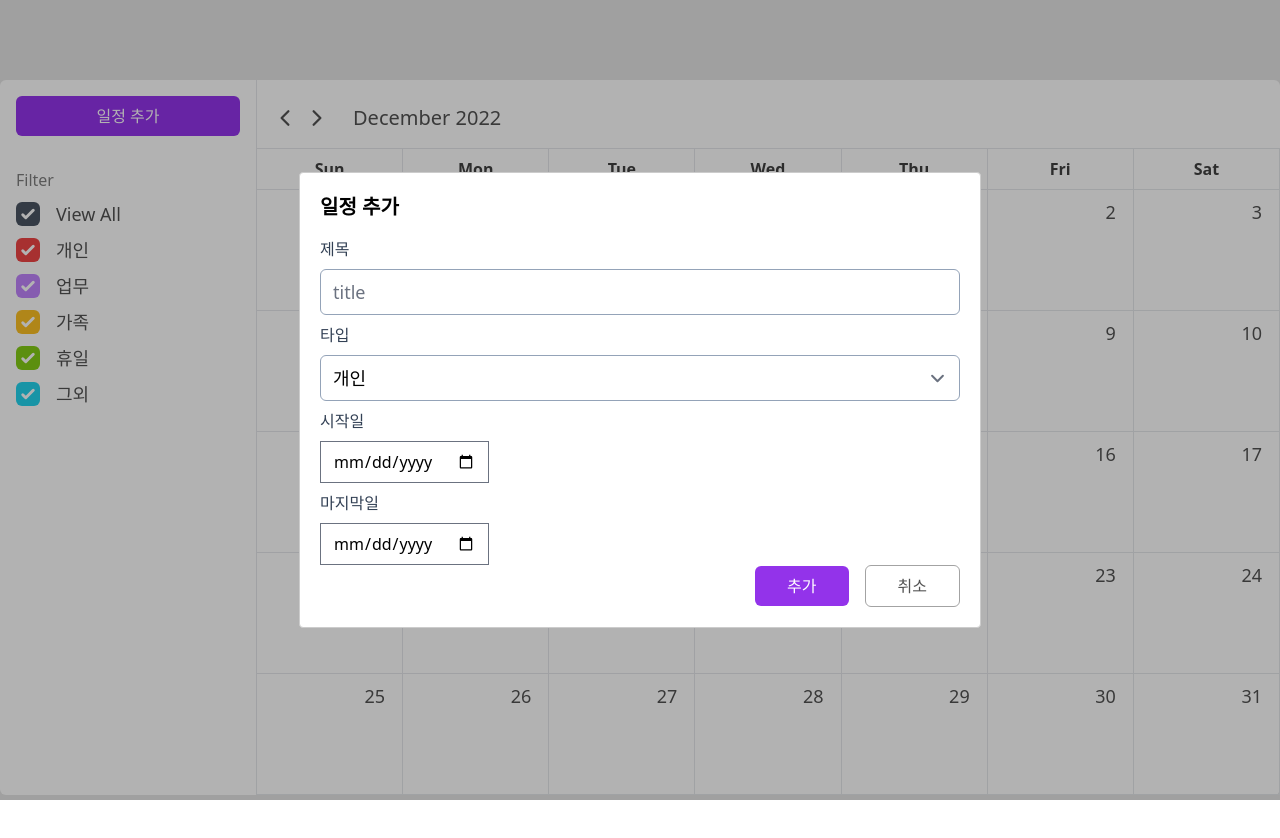
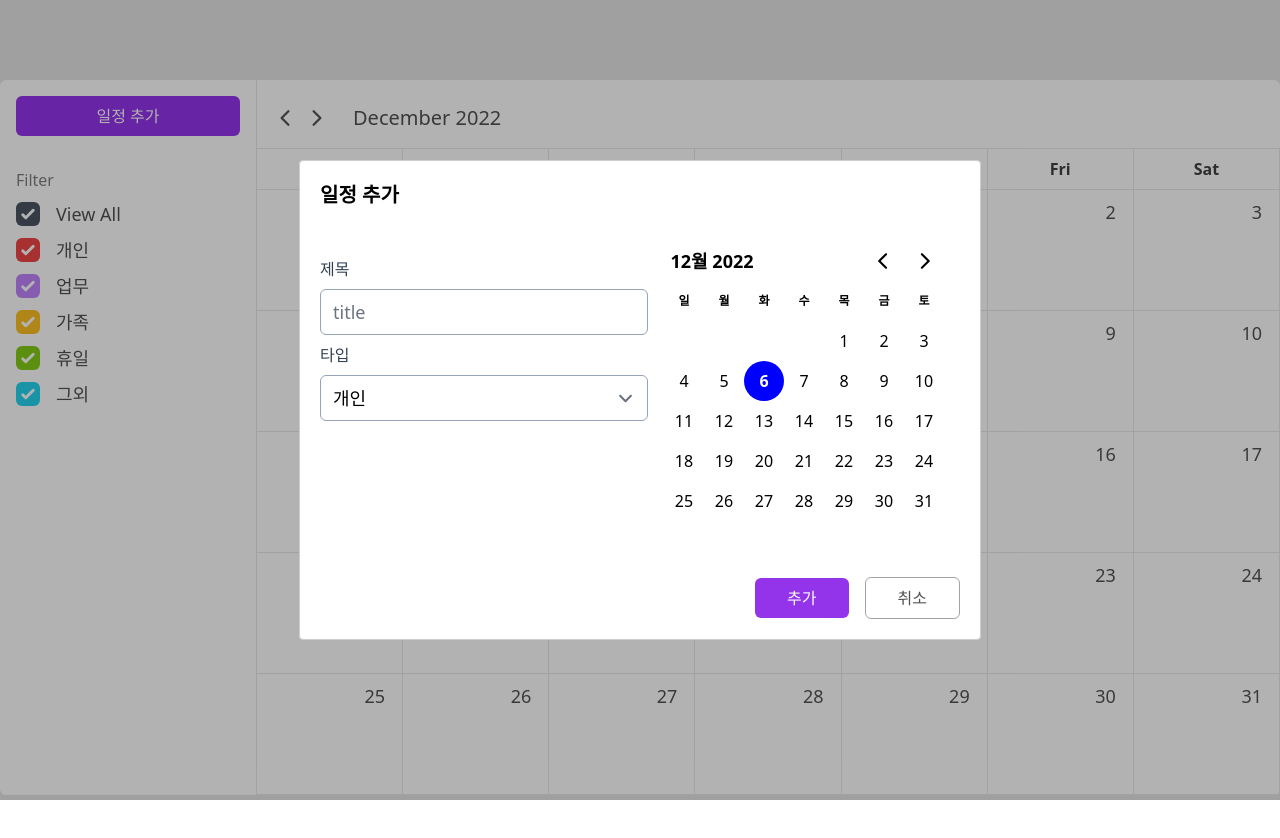
Before and after one commit to woo3145/react-calender, a React (Create React App) app: page / in a window 1280 px wide. Both pictures are taken after a click on the element "일정 추가". Shown: the top 838 px of the page. Built offline with nearby package versions, Linux system fonts and the light colour scheme.

Commit message:
날짜선택 input:type(date) => react-day-picker 라이브러리로 변경

```diff
--- a/package.json
+++ b/package.json
@@ -13,7 +13,9 @@
     "@types/react-dom": "^18.0.9",
     "@types/react-modal": "^3.13.1",
     "@types/uuid": "^9.0.0",
+    "date-fns": "^2.29.3",
     "react": "^18.2.0",
+    "react-day-picker": "^8.4.1",
     "react-dom": "^18.2.0",
     "react-hook-form": "^7.40.0",
     "react-icons": "^4.7.1",
--- a/src/Components/Modals/AddScheduleModal.tsx
+++ b/src/Components/Modals/AddScheduleModal.tsx
@@ -1,17 +1,18 @@
-import { ChangeEvent, useContext, useEffect } from 'react';
+import { useContext, useState } from 'react';
 import { useForm } from 'react-hook-form';
 import ReactModal from 'react-modal';
-import { DateContextState } from '../../Context/dateContext';
 import { v4 } from 'uuid';
 import { getDateTerm } from '../../utils/dateUtils';
 import { ScheduleContextDispatch } from '../../Context/scheduleContext';
 import { LabelContextState } from '../../Context/labelContext';
+import { DateRange, DayPicker } from 'react-day-picker';
+import 'react-day-picker/dist/style.css';
+import ko from 'date-fns/locale/ko';
 
 interface Props {
   isOpen: boolean;
   closeModal: () => void;
 }
-
 const customStyles = {
   content: {
     top: '50%',
@@ -30,39 +31,27 @@ const customStyles = {
 type FormData = {
   title: string;
   calenderType: string;
-  startDate: string;
-  endDate: string;
 };
 
 const AddScheduleModal = ({ isOpen, closeModal }: Props) => {
   const { addSchedule } = useContext(ScheduleContextDispatch);
-  const { currentDate } = useContext(DateContextState);
   const { labels } = useContext(LabelContextState);
   const {
     register,
     handleSubmit,
-    setValue,
-    watch,
     formState: { errors },
   } = useForm<FormData>();
 
-  useEffect(() => {
-    const curDate = `${currentDate.getFullYear()}-${
-      currentDate.getMonth() + 1
-    }-${currentDate.getDate()}`;
-    setValue('startDate', curDate);
-    setValue('endDate', curDate);
-
-    // eslint-disable-next-line
-  }, []);
+  const defaultSelected: DateRange = {
+    from: new Date(),
+    to: new Date(),
+  };
+  const [range, setRange] = useState<DateRange | undefined>(defaultSelected);
 
   const onSubmit = handleSubmit((data) => {
-    const startDate = new Date(data.startDate);
-    const endDate = new Date(data.endDate);
-
-    if (endDate.getTime() < startDate.getTime()) {
-      return;
-    }
+    if (!range?.from) return;
+    const startDate = range.from;
+    const endDate = range.to ? range.to : range.from;
     addSchedule({
       id: v4(),
       label: data.calenderType,
@@ -75,28 +64,6 @@ const AddScheduleModal = ({ isOpen, closeModal }: Props) => {
     closeModal();
   });
 
-  const onChangeStartDate = (e: ChangeEvent<HTMLInputElement>) => {
-    const { endDate: _endDate } = watch();
-    const startDate = new Date(e.target.value);
-    const endDate = new Date(_endDate);
-    // 만약 시작일을 마지막일 이후 날짜를 선택하면 둘다 변경
-    if (endDate.getTime() < startDate.getTime()) {
-      setValue('endDate', e.target.value);
-    }
-    setValue('startDate', e.target.value);
-  };
-
-  const onChangeEndDate = (e: ChangeEvent<HTMLInputElement>) => {
-    const { startDate: _startDate } = watch();
-    const startDate = new Date(_startDate);
-    const endDate = new Date(e.target.value);
-    // 만약 마지막일을 시작일보다 이전 날짜를 선택하면 둘다 변경
-    if (endDate.getTime() < startDate.getTime()) {
-      setValue('startDate', e.target.value);
-    }
-    setValue('endDate', e.target.value);
-  };
-
   return (
     <ReactModal
       isOpen={isOpen}
@@ -106,6 +73,8 @@ const AddScheduleModal = ({ isOpen, closeModal }: Props) => {
       <div className="w-screen max-w-screen-sm">
         <h2 className="text-xl font-semibold">일정 추가</h2>
         <form className="mt-4" onSubmit={onSubmit}>
+          <div className="flex ">
+            <div className="w-full pt-8">
               <label className="block text-md font-medium text-slate-700">
                 제목
               </label>
@@ -115,7 +84,9 @@ const AddScheduleModal = ({ isOpen, closeModal }: Props) => {
                 className="mt-2 px-3 py-2 text-lg w-full rounded-md border border-slate-400"
               />
               {errors.title?.type === 'required' && (
-            <p className="mt-1 text-sm text-red-500">제목을 입력해주세요.</p>
+                <p className="mt-1 text-sm text-red-500">
+                  제목을 입력해주세요.
+                </p>
               )}
 
               <label className="mt-2 block text-md font-medium text-slate-700">
@@ -133,28 +104,19 @@ const AddScheduleModal = ({ isOpen, closeModal }: Props) => {
                   );
                 })}
               </select>
+            </div>
+            <div>
+              <DayPicker
+                mode="range"
+                defaultMonth={range?.from}
+                selected={range}
+                onSelect={setRange}
+                locale={ko}
+              />
+            </div>
+          </div>
 
-          <label className="mt-2 block text-md font-medium text-slate-700">
-            시작일
-          </label>
-          <input
-            {...register('startDate')}
-            onChange={onChangeStartDate}
-            type="date"
-            className="mt-2"
-          />
-
-          <label className="mt-2 block text-md font-medium text-slate-700">
-            마지막일
-          </label>
-          <input
-            {...register('endDate')}
-            onChange={onChangeEndDate}
-            type="date"
-            className="mt-2"
-          />
-
-          <div className="text-right">
+          <div className="text-right pt-10">
             <button
               className="px-8 py-2 bg-purple-600 text-white rounded-md
           cursor-pointer hover:bg-purple-700 duration-200 mr-4"
--- a/src/Components/Modals/UpdateScheduleModal.tsx
+++ b/src/Components/Modals/UpdateScheduleModal.tsx
@@ -1,4 +1,4 @@
-import { ChangeEvent, useContext, useEffect } from 'react';
+import { useContext, useEffect, useState } from 'react';
 import { useForm } from 'react-hook-form';
 import ReactModal from 'react-modal';
 import { getDateTerm } from '../../utils/dateUtils';
@@ -7,6 +7,9 @@ import {
   ScheduleContextDispatch,
 } from '../../Context/scheduleContext';
 import { LabelContextState } from '../../Context/labelContext';
+import { DateRange, DayPicker } from 'react-day-picker';
+import 'react-day-picker/dist/style.css';
+import ko from 'date-fns/locale/ko';
 
 interface Props {
   isOpen: boolean;
@@ -32,19 +35,21 @@ const customStyles = {
 type FormData = {
   title: string;
   calenderType: string;
-  startDate: string;
-  endDate: string;
 };
 
 const UpdateScheduleModal = ({ isOpen, closeModal, schedule }: Props) => {
   const { updateSchedule, removeSchedule } = useContext(
     ScheduleContextDispatch
   );
+  const { labels } = useContext(LabelContextState);
+  const defaultSelected: DateRange = {
+    from: new Date(),
+    to: new Date(),
+  };
+  const [range, setRange] = useState<DateRange | undefined>(defaultSelected);
   const {
     register,
     handleSubmit,
-    setValue,
-    watch,
     formState: { errors },
   } = useForm<FormData>({
     defaultValues: {
@@ -52,33 +57,20 @@ const UpdateScheduleModal = ({ isOpen, closeModal, schedule }: Props) => {
       calenderType: schedule.label,
     },
   });
-  const { labels } = useContext(LabelContextState);
 
   useEffect(() => {
-    const startDate = `${schedule.startDate.getFullYear()}-${
-      schedule.startDate.getMonth() + 1
-    }-${
-      schedule.startDate.getDate() < 10 ? '0' : ''
-    }${schedule.startDate.getDate()}`;
-    const endDate = `${schedule.endDate.getFullYear()}-${
-      schedule.endDate.getMonth() + 1
-    }-${
-      schedule.endDate.getDate() < 10 ? '0' : ''
-    }${schedule.endDate.getDate()}`;
-
-    setValue('startDate', startDate);
-    setValue('endDate', endDate);
-
+    setRange({
+      from: schedule.startDate,
+      to: schedule.endDate,
+    });
     // eslint-disable-next-line
   }, []);
 
   const onSubmit = handleSubmit((data) => {
-    const startDate = new Date(data.startDate);
-    const endDate = new Date(data.endDate);
+    if (!range?.from) return;
+    const startDate = range.from;
+    const endDate = range.to ? range.to : range.from;
 
-    if (endDate.getTime() < startDate.getTime()) {
-      return;
-    }
     updateSchedule({
       id: schedule.id,
       label: data.calenderType,
@@ -90,28 +82,6 @@ const UpdateScheduleModal = ({ isOpen, closeModal, schedule }: Props) => {
 
     closeModal();
   });
-
-  const onChangeStartDate = (e: ChangeEvent<HTMLInputElement>) => {
-    const { endDate: _endDate } = watch();
-    const startDate = new Date(e.target.value);
-    const endDate = new Date(_endDate);
-    // 만약 시작일을 마지막일 이후 날짜를 선택하면 둘다 변경
-    if (endDate.getTime() < startDate.getTime()) {
-      setValue('endDate', e.target.value);
-    }
-    setValue('startDate', e.target.value);
-  };
-
-  const onChangeEndDate = (e: ChangeEvent<HTMLInputElement>) => {
-    const { startDate: _startDate } = watch();
-    const startDate = new Date(_startDate);
-    const endDate = new Date(e.target.value);
-    // 만약 마지막일을 시작일보다 이전 날짜를 선택하면 둘다 변경
-    if (endDate.getTime() < startDate.getTime()) {
-      setValue('startDate', e.target.value);
-    }
-    setValue('endDate', e.target.value);
-  };
 
   const onDelete = () => {
     if (window.confirm('정말 삭제하시겠습니까?')) {
@@ -138,6 +108,8 @@ const UpdateScheduleModal = ({ isOpen, closeModal, schedule }: Props) => {
           </div>
         </div>
         <form className="mt-4" onSubmit={onSubmit}>
+          <div className="flex ">
+            <div className="w-full pt-8">
               <label className="block text-md font-medium text-slate-700">
                 제목
               </label>
@@ -147,7 +119,9 @@ const UpdateScheduleModal = ({ isOpen, closeModal, schedule }: Props) => {
                 className="mt-2 px-3 py-2 text-lg w-full rounded-md border border-slate-400"
               />
               {errors.title?.type === 'required' && (
-            <p className="mt-1 text-sm text-red-500">제목을 입력해주세요.</p>
+                <p className="mt-1 text-sm text-red-500">
+                  제목을 입력해주세요.
+                </p>
               )}
 
               <label className="mt-2 block text-md font-medium text-slate-700">
@@ -165,33 +139,24 @@ const UpdateScheduleModal = ({ isOpen, closeModal, schedule }: Props) => {
                   );
                 })}
               </select>
+            </div>
+            <div>
+              <DayPicker
+                mode="range"
+                defaultMonth={range?.from}
+                selected={range}
+                onSelect={setRange}
+                locale={ko}
+              />
+            </div>
+          </div>
 
-          <label className="mt-2 block text-md font-medium text-slate-700">
-            시작일
-          </label>
-          <input
-            {...register('startDate')}
-            onChange={onChangeStartDate}
-            type="date"
-            className="mt-2"
-          />
-
-          <label className="mt-2 block text-md font-medium text-slate-700">
-            마지막일
-          </label>
-          <input
-            {...register('endDate')}
-            onChange={onChangeEndDate}
-            type="date"
-            className="mt-2"
-          />
-
-          <div className="text-right">
+          <div className="text-right pt-10">
             <button
               className="px-8 py-2 bg-purple-600 text-white rounded-md
           cursor-pointer hover:bg-purple-700 duration-200 mr-4"
             >
-              수정
+              추가
             </button>
             <button
               onClick={closeModal}
--- a/src/Components/Table/ScheduleLabelList.tsx
+++ b/src/Components/Table/ScheduleLabelList.tsx
@@ -38,7 +38,6 @@ const ScheduleLabelList = ({ viewedSchedules, containerDate }: Props) => {
         // 캘린더의 각칸을 term과 곱하여 일정스티커의 실제 길이를 구해줌 +(border에서 손실이 생기기 때문에 보강)
         const labelWidth =
           containerWidth * (term + 1) + (schedule.term === 0 ? 0 : term * 3);
-
         return (
           <ScheduleLabel
             key={idx}
--- a/src/Components/Table/TableItem.tsx
+++ b/src/Components/Table/TableItem.tsx
@@ -18,7 +18,7 @@ const TableItem = ({
   const valid = 0 < date && date <= lastDateOfReferenceMonth;
 
   const { year, month } = referenceDate;
-  const containerDate = new Date(year, month, date, 9);
+  const containerDate = new Date(year, month, date, 0);
   const containerDate_year = containerDate.getFullYear();
   const containerDate_month = containerDate.getMonth();
   const containerDate_date = containerDate.getDate();
--- a/src/utils/dateUtils.ts
+++ b/src/utils/dateUtils.ts
@@ -7,5 +7,15 @@ export const isSameDay = (date1: Date, date2: Date) => {
 };
 
 export const getDateTerm = (startDate: Date, endDate: Date) => {
-  return (endDate.getTime() - startDate.getTime()) / 86400000;
+  const startDateMidnight = new Date(
+    startDate.getFullYear(),
+    startDate.getMonth(),
+    startDate.getDate()
+  );
+  const endDateMidnight = new Date(
+    endDate.getFullYear(),
+    endDate.getMonth(),
+    endDate.getDate()
+  );
+  return (endDateMidnight.getTime() - startDateMidnight.getTime()) / 86400000;
 };
```
Also changed, not shown: 1 other file (tests, documents, lock files or other folders). Lines whose indentation alone changed are shown as unchanged.
